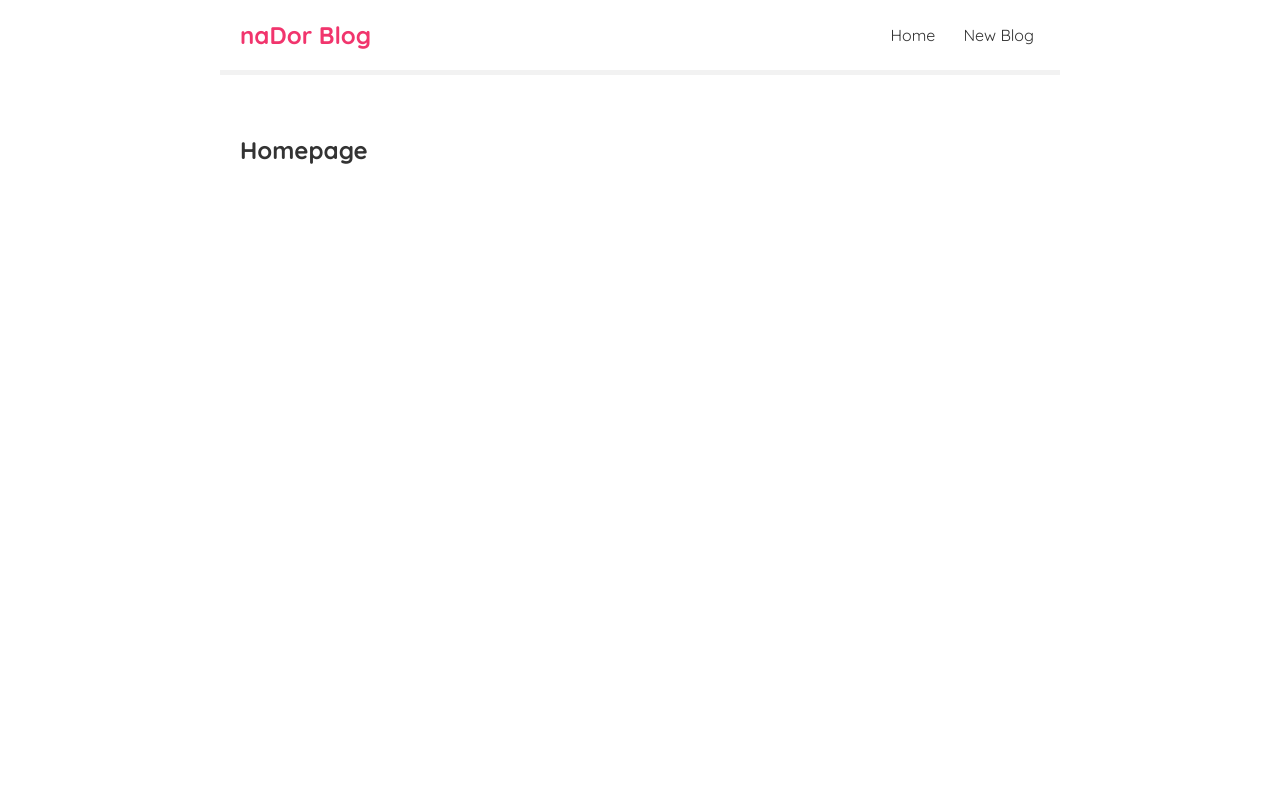
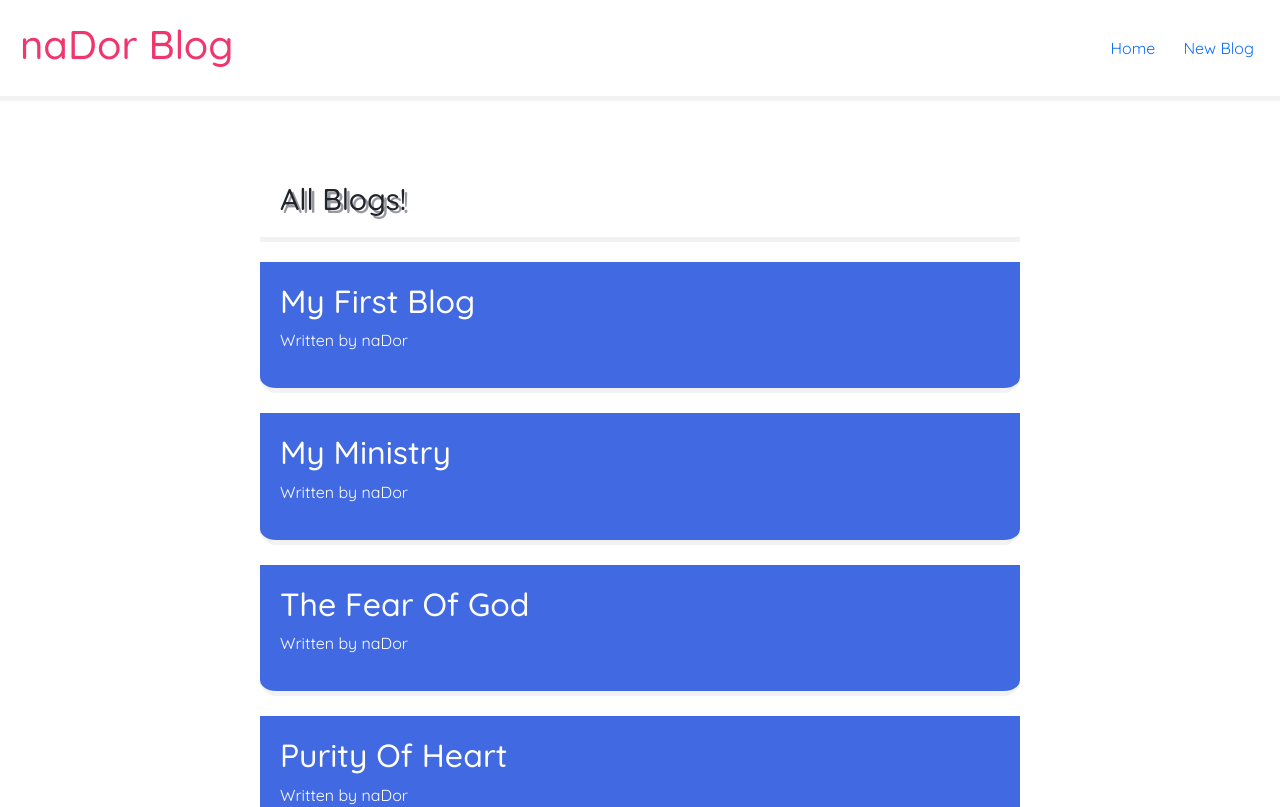
Before and after one commit to sharon5555/naDor-Blog, a React (Create React App) app in the folder nador-blog/: page / in a window 1280 px wide. Shown: the top 807 px of the page. Built offline with nearby package versions, Linux system fonts and the light colour scheme; data requests are answered from the project's data file.

Commit message:
updated the styling

```diff
--- a/nador-blog/data/db.json
+++ b/nador-blog/data/db.json
@@ -7,10 +7,35 @@
             "id": 1
         },
         {
-            "title": "Opening Party",
+            "title": "My Ministry",
             "body": "Things Of God",
             "author": "naDor",
             "id": 2
+        },
+        {
+            "title": "The Fear Of God",
+            "body": "Things Of God",
+            "author": "naDor",
+            "id": 3
+        },
+        {
+            "title": "Purity Of Heart",
+            "body": "Things Of God",
+            "author": "naDor",
+            "id": 4
+        },
+        {
+            "title": "Supremacy",
+            "body": "Things Of God",
+            "author": "naDor",
+            "id": 5
+        },
+        {
+            "title": "Gift Of The Spirit",
+            "body": "Things Of God",
+            "author": "naDor",
+            "id": 6
         }
+
     ]
 }
--- a/nador-blog/package.json
+++ b/nador-blog/package.json
@@ -6,6 +6,7 @@
     "@testing-library/jest-dom": "^5.17.0",
     "@testing-library/react": "^13.4.0",
     "@testing-library/user-event": "^13.5.0",
+    "bootstrap": "^5.3.2",
     "react": "^18.2.0",
     "react-dom": "^18.2.0",
     "react-scripts": "5.0.1",
--- a/nador-blog/src/BlogList.js
+++ b/nador-blog/src/BlogList.js
@@ -0,0 +1,15 @@
+const BlogList = ({ blogs, title }) => {
+    return (
+        <div className="blog-list">
+        <h2 className="heading">{ title }</h2>
+        {blogs.map((blog) => (
+            <div className="blog-preview" key={blog.id}>
+            <h2>{ blog.title }</h2>
+            <p>Written by { blog.author }</p>
+            </div>
+        ))}
+        </div>
+    );
+}
+
+export default BlogList;
--- a/nador-blog/src/Home.js
+++ b/nador-blog/src/Home.js
@@ -3,11 +3,6 @@ import BlogList from './BlogList';
 
 const Home = () => {
     const [blogs, setBlogs] = useState(null);
-
-    const handleDelete = (id) => {
-        const newBlogs = blogs.filter(blog => blog.id !== id);
-        setBlogs(newBlogs);
-    }
 
     useEffect(() =>{
         fetch('http://localhost:8000/blogs')
@@ -23,7 +18,8 @@ const Home = () => {
 
     return (
         <div className="home">
-        <h2>Homepage</h2>
+        { blogs && <BlogList blogs={blogs} title="All Blogs!" />
+    }
         </div>
     );
 }
--- a/nador-blog/src/index.css
+++ b/nador-blog/src/index.css
@@ -1,16 +1,16 @@
 @import url('https://fonts.googleapis.com/css2?family=Quicksand:wght@300;400;500;600;700&display=swap');
+@import 'bootstrap/dist/css/bootstrap.min.css';
 
 /* base styles */
 *{
   margin: 0;
   font-family: "Quicksand";
-  color: #333;
 }
 .navbar {
   padding: 20px;
   display: flex;
   align-items: center;
-  max-width: 800px;
+  max-width: 100%;
   margin: 0 auto;
   border-bottom: 5px solid #f2f2f2;
 }
@@ -19,6 +19,7 @@
 }
 .navbar .links {
   margin-left: auto;
+  color: #333;
 }
 .navbar a {
   margin-left: 16px;
@@ -33,3 +34,27 @@
   margin: 40px auto;
   padding: 20px;
 }
+.heading {
+  padding: 20px;
+  max-width: 800px;
+  margin: 0;
+  margin-bottom: 20px;
+  border-bottom: 5px solid #f2f2f2;
+  font-size: 30px;
+  text-shadow: 3px 3px rgba(50,50,70,0.5);
+}
+.blog-preview{
+  padding: 20px;
+  max-width: 800px;
+  margin: 0;
+  margin-bottom: 20px;
+  color: white;
+  background-color: royalblue;
+  border-bottom: 5px solid #f2f2f2;
+  border-radius: 0px 0px 16px 16px;
+}
+.blog-preview:hover {
+  background-color: #333;
+  color: white;
+  cursor: pointer;
+}
```
Also changed, not shown: 1 other file (tests, documents, lock files or other folders).
